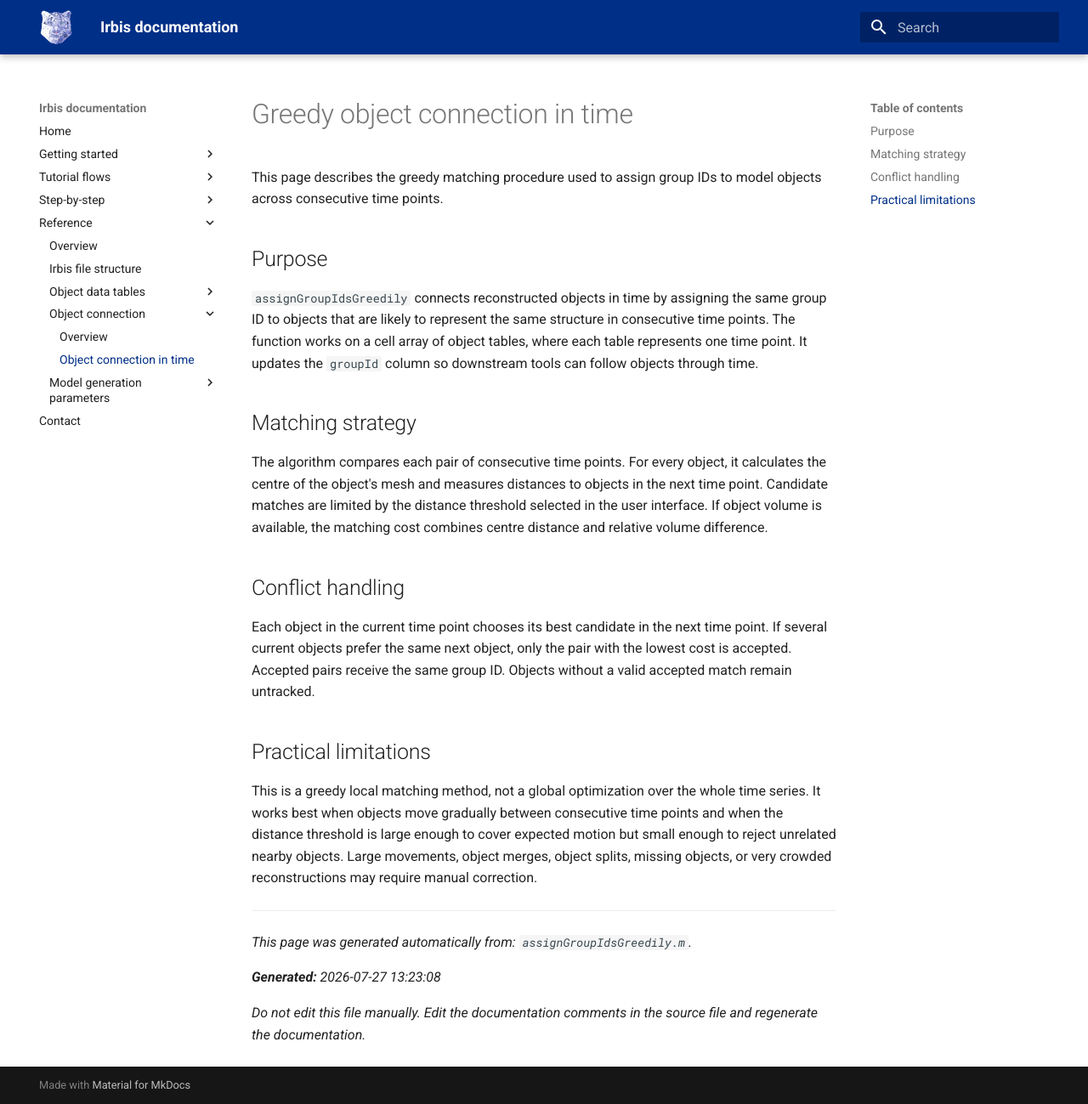
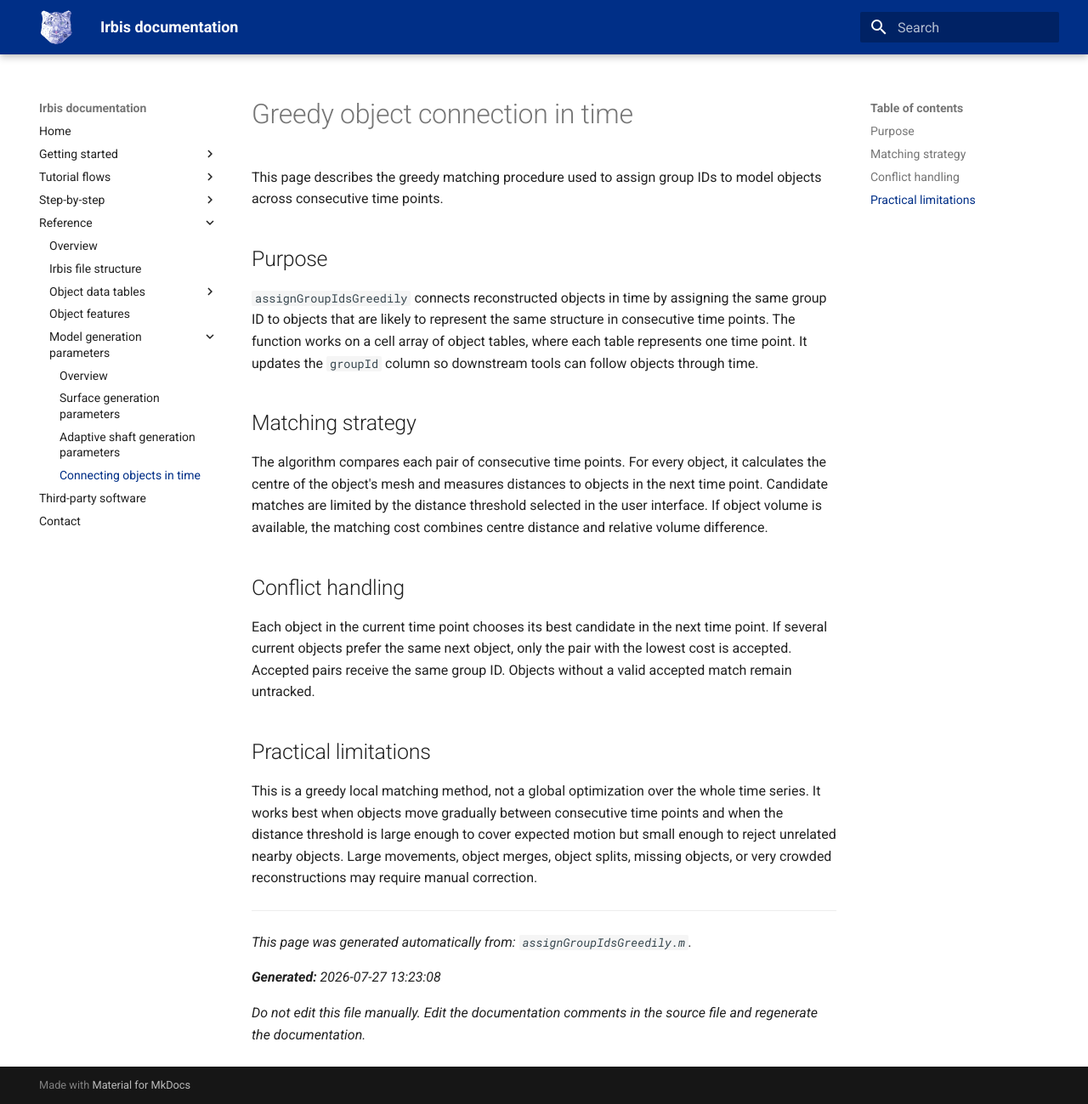
Before and after one commit to microscopy-IEM/Irbis, an MkDocs documentation site: the page built from docs/reference/spine-generation-parameters/greedy-object-connection.md, in a window 1280 px wide and 1299 px high. Shown: the whole window at 85% size. Built offline with MkDocs 1.6.1 and Material for MkDocs 9.7.7, drawn with Linux system fonts in a browser that asks for light colours.

Commit message:
docs, info: third-party software info added to the repo and docs

```diff
--- a/mkdocs.yml
+++ b/mkdocs.yml
@@ -82,17 +82,16 @@ nav:
           - Overview: reference/parameters/index.md
           - Areas table: reference/parameters/areas-table.md
           - Model table: reference/parameters/model-table.md
-          - Object features: reference/parameters/object-features.md
           - Points table: reference/parameters/points-table.md
           - Tracks table: reference/parameters/tracks-table.md
           - Views table: reference/parameters/views-table.md
-      - Object connection:
-          - Overview: reference/object-connection/index.md
-          - Object connection in time: reference/object-connection/greedy-object-connection.md
+      - Object features: reference/parameters/object-features.md
       - Model generation parameters:
           - Overview: reference/spine-generation-parameters/index.md
           - Surface generation parameters: reference/spine-generation-parameters/surface-generation-parameters.md
           - Adaptive shaft generation parameters: reference/spine-generation-parameters/adaptive-shaft-generation-parameters.md
+          - Connecting objects in time: reference/spine-generation-parameters/greedy-object-connection.md
+  - Third-party software: third-party-software.md
   - Contact: contact.md
 
 markdown_extensions:
@@ -100,7 +99,9 @@ markdown_extensions:
   - pymdownx.details
   - pymdownx.superfences
   - pymdownx.snippets:
-      base_path: docs
+      base_path:
+        - docs
+        - .
 
 plugins:
   - search
```
Also changed, not shown: THIRD_PARTY_SOFTWARE.md (added, +49 -0 lines), docs/reference/object-connection/index.md (deleted, +0 -5 lines), docs/reference/spine-generation-parameters/index.md (+1 -0 lines), docs/third-party-software.md (added, +1 -0 lines), docs/reference/spine-generation-parameters/greedy-object-connection.md (renamed from docs/reference/object-connection/greedy-object-connection.md).
